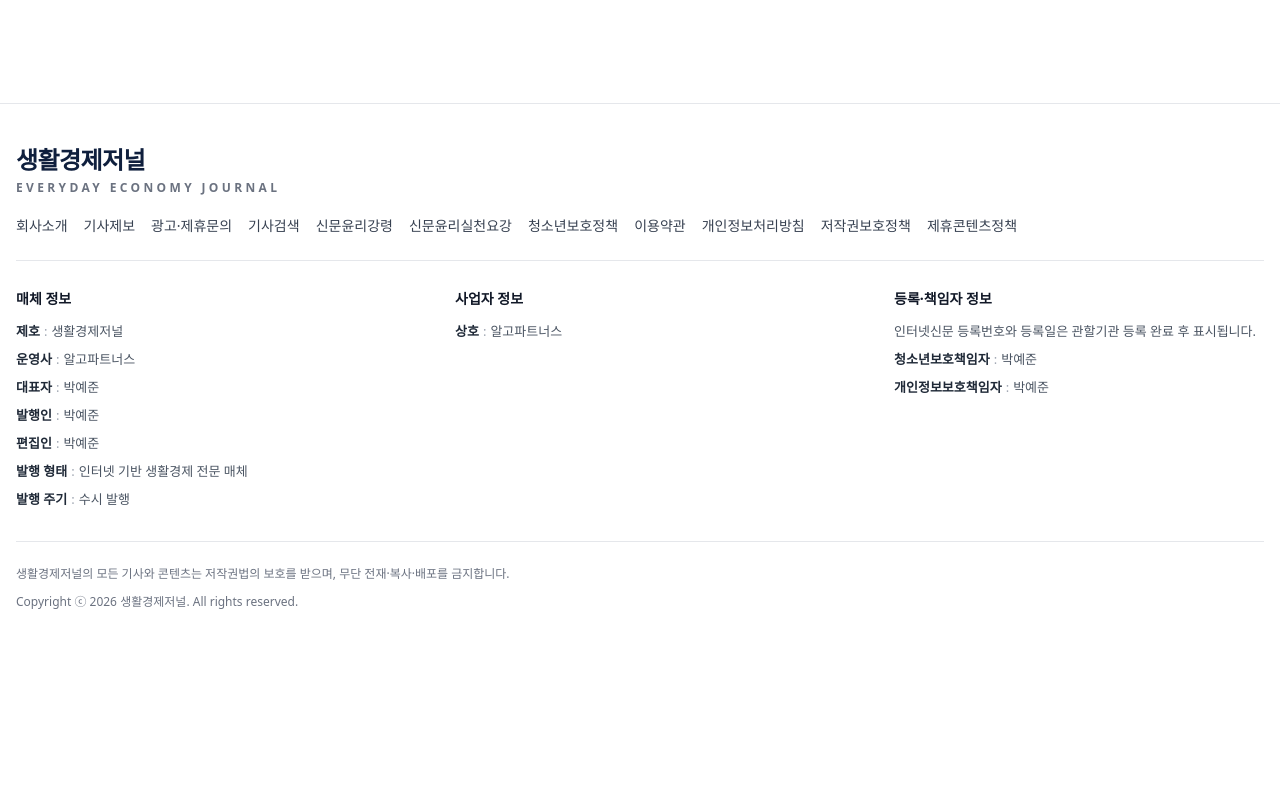
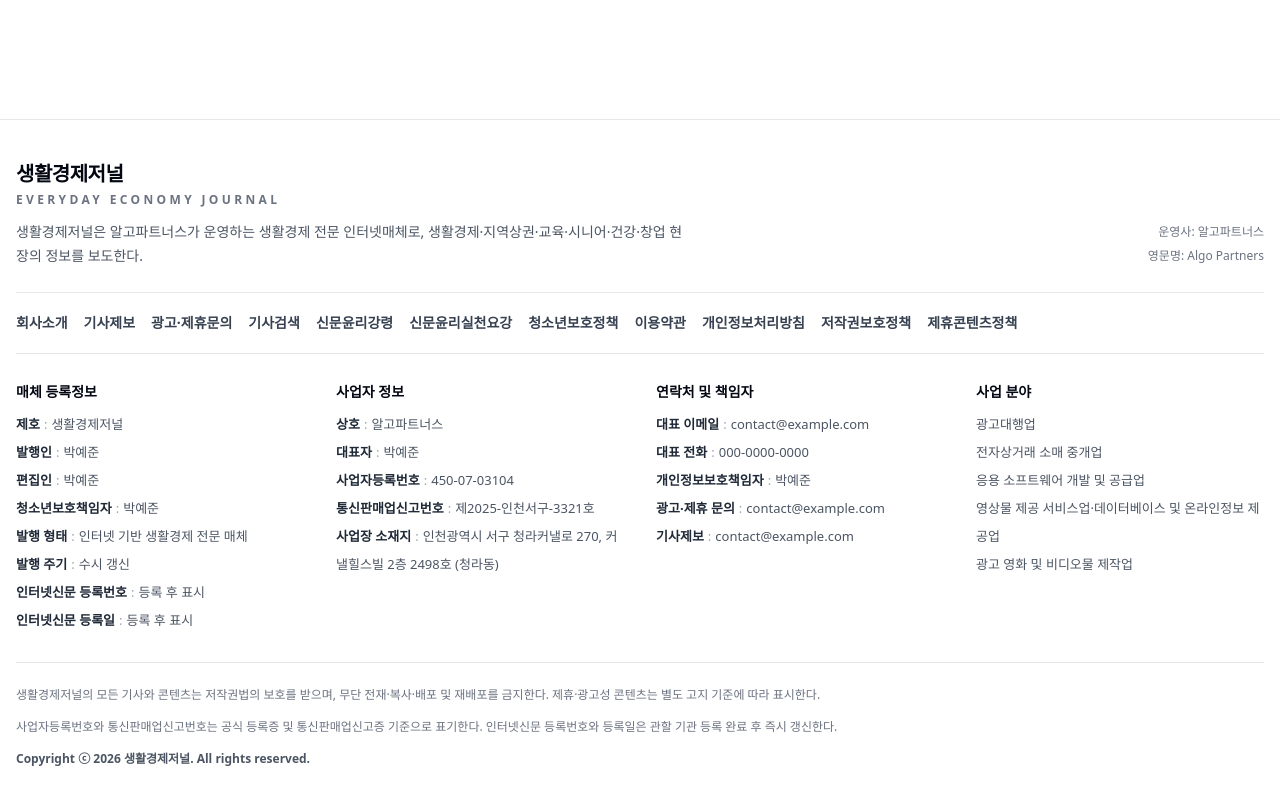
Before and after one commit to apark12321-ux/vision-media-mediaoffice, a Next.js app: page / in a window 1280 px wide. Shown: the part 5031-5836 px from the top of the page. Before the commit the page ends 5685 px from the top, so only its background shows below. Built offline with nearby package versions, Linux system fonts and the light colour scheme; no server answers; the database is empty.

Commit message:
Apply official footer registration details

```diff
--- a/components/layout/public-footer.tsx
+++ b/components/layout/public-footer.tsx
@@ -1,14 +1,23 @@
 import Link from 'next/link';
 import { getPublicSiteSettings } from '@/lib/data/public';
 
-function hasValue(value?: string | null) {
-  if (!value) return false;
-  const normalized = value.trim().toLowerCase();
-  return Boolean(normalized) && !normalized.includes('example.com') && normalized !== '000-0000-0000';
+const OFFICIAL_BUSINESS = {
+  businessName: '알고파트너스',
+  operatorName: 'Algo Partners',
+  representativeName: '박예준',
+  businessRegistrationNumber: '450-07-03104',
+  mailOrderRegistrationNumber: '제2025-인천서구-3321호',
+  address: '인천광역시 서구 청라커낼로 270, 커낼힐스빌 2층 2498호 (청라동)',
+  contactEmail: 'contact@example.com',
+  contactPhone: '000-0000-0000'
+};
+
+function valueOrFallback(value: string | null | undefined, fallback: string) {
+  const normalized = value?.trim();
+  return normalized ? normalized : fallback;
 }
 
-function InfoRow({ label, value }: { label: string; value?: string | null }) {
-  if (!hasValue(value)) return null;
+function InfoRow({ label, value }: { label: string; value: string }) {
   return (
     <p>
       <span className="font-bold text-gray-800">{label}</span>
@@ -21,20 +30,38 @@ function InfoRow({ label, value }: { label: string; value?: string | null }) {
 export async function PublicFooter() {
   const settings = await getPublicSiteSettings();
   const isRegistered = settings.media_registration_status === 'registered';
-  const isPreparing = settings.media_registration_status === 'preparing';
-  const representativeName = settings.representative_name ?? '박예준';
-  const publisherName = settings.publisher_name ?? representativeName;
-  const editorName = settings.editor_name ?? representativeName;
-  const youthManager = settings.youth_protection_manager ?? representativeName;
-  const privacyManager = settings.privacy_manager ?? representativeName;
+
+  const businessName = valueOrFallback(settings.business_name, OFFICIAL_BUSINESS.businessName);
+  const operatorName = valueOrFallback(settings.operator_name, OFFICIAL_BUSINESS.operatorName);
+  const representativeName = valueOrFallback(settings.representative_name, OFFICIAL_BUSINESS.representativeName);
+  const businessRegistrationNumber = valueOrFallback(settings.business_registration_number, OFFICIAL_BUSINESS.businessRegistrationNumber);
+  const mailOrderRegistrationNumber = valueOrFallback(settings.mail_order_registration_number, OFFICIAL_BUSINESS.mailOrderRegistrationNumber);
+  const address = valueOrFallback(settings.address, OFFICIAL_BUSINESS.address);
+  const publisherName = valueOrFallback(settings.publisher_name, representativeName);
+  const editorName = valueOrFallback(settings.editor_name, representativeName);
+  const youthManager = valueOrFallback(settings.youth_protection_manager, representativeName);
+  const privacyManager = valueOrFallback(settings.privacy_manager, representativeName);
+  const contactEmail = valueOrFallback(settings.contact_email, OFFICIAL_BUSINESS.contactEmail);
+  const contactPhone = valueOrFallback(settings.contact_phone, OFFICIAL_BUSINESS.contactPhone);
 
   return (
-    <footer className="mt-16 border-t border-gray-200 bg-white">
+    <footer className="mt-20 border-t border-gray-200 bg-white">
       <div className="mx-auto max-w-7xl px-4 py-10">
-        <div className="border-b border-gray-200 pb-6">
-          <h2 className="font-serif text-2xl font-black tracking-tight text-brand-navy">{settings.site_name}</h2>
+        <div className="flex flex-col gap-4 border-b border-gray-200 pb-6 md:flex-row md:items-end md:justify-between">
+          <div>
+            <h2 className="text-xl font-black tracking-tight text-gray-950">{settings.site_name}</h2>
             <p className="mt-1 text-xs font-semibold uppercase tracking-[0.28em] text-gray-500">Everyday Economy Journal</p>
-          <nav className="mt-5 flex flex-wrap gap-x-4 gap-y-2 text-sm text-gray-700">
+            <p className="mt-3 max-w-2xl text-sm leading-6 text-gray-600">
+              {settings.site_name}은 {businessName}가 운영하는 생활경제 전문 인터넷매체로, 생활경제·지역상권·교육·시니어·건강·창업 현장의 정보를 보도한다.
+            </p>
+          </div>
+          <div className="text-xs leading-6 text-gray-500 md:text-right">
+            <p>운영사: {businessName}</p>
+            <p>영문명: {operatorName}</p>
+          </div>
+        </div>
+
+        <nav className="flex flex-wrap gap-x-4 gap-y-2 border-b border-gray-200 py-5 text-sm font-semibold text-gray-700">
           <Link href="/about">회사소개</Link>
           <Link href="/report">기사제보</Link>
           <Link href="/advertise">광고·제휴문의</Link>
@@ -47,55 +74,56 @@ export async function PublicFooter() {
           <Link href="/copyright-policy">저작권보호정책</Link>
           <Link href="/sponsored-policy">제휴콘텐츠정책</Link>
         </nav>
-        </div>
 
-        <div className="grid gap-8 border-b border-gray-200 py-7 text-[13px] leading-7 text-gray-600 lg:grid-cols-[1.1fr_1.1fr_1fr]">
+        <div className="grid gap-8 border-b border-gray-200 py-7 text-[13px] leading-7 text-gray-600 md:grid-cols-2 xl:grid-cols-4">
           <section>
-            <h3 className="mb-2 text-sm font-black text-gray-900">매체 정보</h3>
+            <h3 className="mb-2 text-sm font-black text-gray-950">매체 등록정보</h3>
             <InfoRow label="제호" value={settings.site_name} />
-            <InfoRow label="운영사" value={settings.business_name} />
-            <InfoRow label="대표자" value={representativeName} />
             <InfoRow label="발행인" value={publisherName} />
             <InfoRow label="편집인" value={editorName} />
+            <InfoRow label="청소년보호책임자" value={youthManager} />
             <InfoRow label="발행 형태" value="인터넷 기반 생활경제 전문 매체" />
-            <InfoRow label="발행 주기" value="수시 발행" />
+            <InfoRow label="발행 주기" value="수시 갱신" />
+            <InfoRow label="인터넷신문 등록번호" value={isRegistered && settings.media_registration_number ? settings.media_registration_number : '등록 후 표시'} />
+            <InfoRow label="인터넷신문 등록일" value={isRegistered && settings.media_registered_at ? settings.media_registered_at : '등록 후 표시'} />
           </section>
 
           <section>
-            <h3 className="mb-2 text-sm font-black text-gray-900">사업자 정보</h3>
-            <InfoRow label="상호" value={settings.business_name} />
-            <InfoRow label="사업자등록번호" value={settings.business_registration_number} />
-            <InfoRow label="통신판매업신고번호" value={settings.mail_order_registration_number} />
-            <InfoRow label="주소" value={settings.address} />
-            <InfoRow label="이메일" value={settings.contact_email} />
-            <InfoRow label="전화" value={settings.contact_phone} />
+            <h3 className="mb-2 text-sm font-black text-gray-950">사업자 정보</h3>
+            <InfoRow label="상호" value={businessName} />
+            <InfoRow label="대표자" value={representativeName} />
+            <InfoRow label="사업자등록번호" value={businessRegistrationNumber} />
+            <InfoRow label="통신판매업신고번호" value={mailOrderRegistrationNumber} />
+            <InfoRow label="사업장 소재지" value={address} />
           </section>
 
           <section>
-            <h3 className="mb-2 text-sm font-black text-gray-900">등록·책임자 정보</h3>
-            {isRegistered ? (
-              <>
-                <InfoRow label="인터넷신문 등록번호" value={settings.media_registration_number} />
-                <InfoRow label="인터넷신문 등록일" value={settings.media_registered_at} />
-              </>
-            ) : (
-              <p className="text-gray-600">
-                인터넷신문 등록번호와 등록일은 관할기관 등록 완료 후 표시됩니다.
-              </p>
-            )}
-            {isPreparing && <p className="text-gray-600">현재 인터넷신문 등록 준비 단계입니다.</p>}
-            <InfoRow label="청소년보호책임자" value={youthManager} />
+            <h3 className="mb-2 text-sm font-black text-gray-950">연락처 및 책임자</h3>
+            <InfoRow label="대표 이메일" value={contactEmail} />
+            <InfoRow label="대표 전화" value={contactPhone} />
             <InfoRow label="개인정보보호책임자" value={privacyManager} />
+            <InfoRow label="광고·제휴 문의" value={contactEmail} />
+            <InfoRow label="기사제보" value={contactEmail} />
+          </section>
+
+          <section>
+            <h3 className="mb-2 text-sm font-black text-gray-950">사업 분야</h3>
+            <p>광고대행업</p>
+            <p>전자상거래 소매 중개업</p>
+            <p>응용 소프트웨어 개발 및 공급업</p>
+            <p>영상물 제공 서비스업·데이터베이스 및 온라인정보 제공업</p>
+            <p>광고 영화 및 비디오물 제작업</p>
           </section>
         </div>
 
-        <div className="pt-5 text-xs leading-6 text-gray-500">
+        <div className="space-y-2 pt-5 text-xs leading-6 text-gray-500">
           <p>
-            생활경제저널의 모든 기사와 콘텐츠는 저작권법의 보호를 받으며, 무단 전재·복사·배포를 금지합니다.
+            {settings.site_name}의 모든 기사와 콘텐츠는 저작권법의 보호를 받으며, 무단 전재·복사·배포 및 재배포를 금지한다. 제휴·광고성 콘텐츠는 별도 고지 기준에 따라 표시한다.
           </p>
-          <p className="mt-1">
-            Copyright ⓒ {new Date().getFullYear()} {settings.site_name}. All rights reserved.
+          <p>
+            사업자등록번호와 통신판매업신고번호는 공식 등록증 및 통신판매업신고증 기준으로 표기한다. 인터넷신문 등록번호와 등록일은 관할 기관 등록 완료 후 즉시 갱신한다.
           </p>
+          <p className="font-semibold text-gray-600">Copyright ⓒ {new Date().getFullYear()} {settings.site_name}. All rights reserved.</p>
         </div>
       </div>
     </footer>
```
Lines whose indentation alone changed are shown as unchanged.
